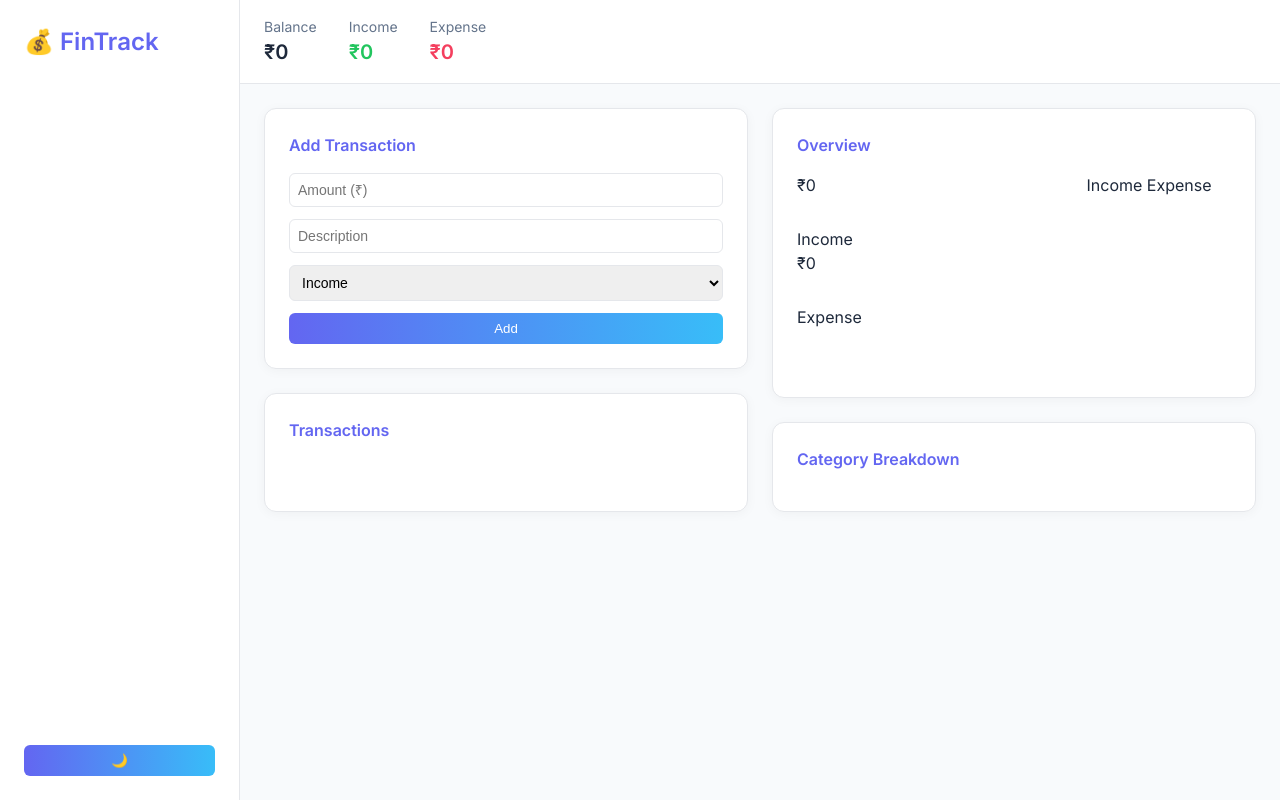
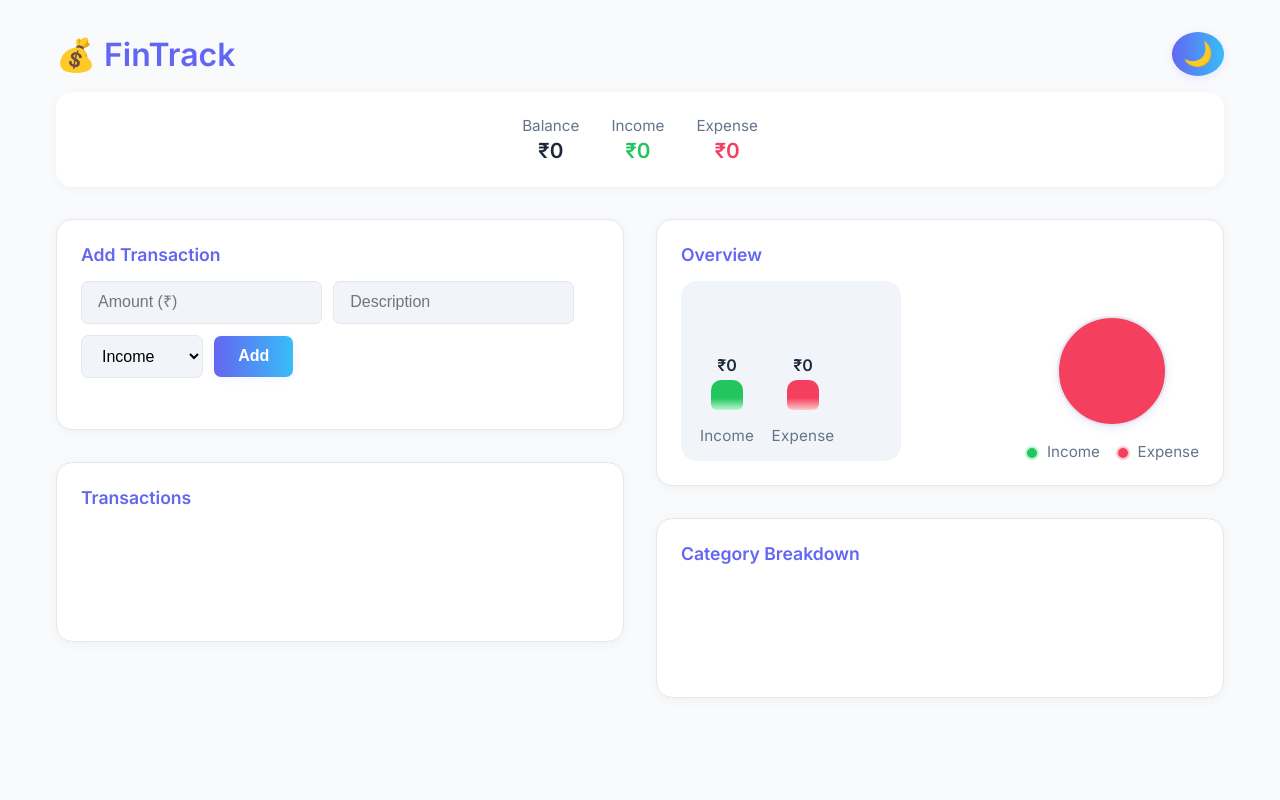
Before and after one commit to stacksh/FinTrack, a plain HTML site: page index.html in a window 1280 px wide. Drawn offline with Linux system fonts and the light colour scheme.

Commit message:
fix layout

```diff
--- a/app.js
+++ b/app.js
@@ -86,7 +86,7 @@ function updateCharts(income, expense) {
   barChart.innerHTML = "";
   const values = [income, expense];
   const labels = ["Income", "Expense"];
-  const maxBarHeight = 160; // px, matches your CSS
+  const maxBarHeight = 120; // px, slightly less than container for padding
   const minBarHeight = 30;  // px, for visibility
   const maxVal = Math.max(...values, 100); // scaling
 
@@ -103,12 +103,12 @@ function updateCharts(income, expense) {
     // Bar
     const bar = document.createElement("div");
     bar.className = "bar " + (i === 0 ? "income" : "expense");
-    // Calculate proportional height, but clamp to maxBarHeight
+    // Clamp bar height to maxBarHeight
     let barHeight = minBarHeight;
     if (maxVal > 0) {
       barHeight = Math.max(
         minBarHeight,
-        Math.round((val / maxVal) * maxBarHeight)
+        Math.min(Math.round((val / maxVal) * maxBarHeight), maxBarHeight)
       );
     }
     bar.style.height = barHeight + "px";
--- a/index.html
+++ b/index.html
@@ -7,36 +7,29 @@
   <link rel="stylesheet" href="style.css" />
 </head>
 <body>
-  <div class="app-container">
-    <!-- Sidebar -->
-    <aside class="sidebar">
-      <h1 class="logo">💰 FinTrack</h1>
+  <div class="container">
+    <header>
+      <h1>💰 FinTrack</h1>
       <button id="theme-toggle">🌙</button>
-    </aside>
-
-    <!-- Main Content -->
-    <main class="main-content">
-      <!-- Top Summary Bar -->
-      <div class="summary-bar">
-        <div class="summary-item">
-          <span class="label">Balance</span>
-          <span class="value" id="balance">₹0</span>
+    </header>
+    <main>
+      <section class="dashboard">
+        <div class="summary">
+          <div>
+            <div class="summary-label">Balance</div>
+            <div class="summary-value" id="balance">₹0</div>
           </div>
-        <div class="summary-item">
-          <span class="label">Income</span>
-          <span class="value income" id="total-income">₹0</span>
+          <div>
+            <div class="summary-label">Income</div>
+            <div class="summary-value income" id="total-income">₹0</div>
           </div>
-        <div class="summary-item">
-          <span class="label">Expense</span>
-          <span class="value expense" id="total-expense">₹0</span>
+          <div>
+            <div class="summary-label">Expense</div>
+            <div class="summary-value expense" id="total-expense">₹0</div>
           </div>
         </div>
-
-      <!-- Two Column Layout -->
-      <div class="content-grid">
-        <!-- Left Column -->
-        <div class="column">
-          <!-- Add Transaction Form -->
+        <div class="main-grid">
+          <div class="left-panel">
             <div class="card">
               <h2>Add Transaction</h2>
               <form id="transaction-form">
@@ -53,22 +46,17 @@
               </form>
               <div id="form-error" class="form-error"></div>
             </div>
-
-          <!-- Transactions List -->
-          <div class="card transactions">
+            <div class="card transactions-card">
               <h2>Transactions</h2>
               <ul id="transaction-list"></ul>
             </div>
           </div>
-
-        <!-- Right Column -->
-        <div class="column">
-          <!-- Charts -->
-          <div class="card">
+          <div class="right-panel">
+            <div class="card chart-card">
               <h2>Overview</h2>
-            <div class="charts-container">
+              <div class="charts-flex">
                 <div id="bar-chart"></div>
-              <div class="pie-wrapper">
+                <div>
                   <div id="pie-chart"></div>
                   <div class="legend">
                     <span><span class="dot income-dot"></span>Income</span>
@@ -77,15 +65,14 @@
                 </div>
               </div>
             </div>
-
-          <!-- Category Breakdown -->
-          <div class="card">
+            <div class="card breakdown-card">
               <h2>Category Breakdown</h2>
               <div id="category-list"></div>
               <div id="category-bar-chart"></div>
             </div>
           </div>
         </div>
+      </section>
     </main>
   </div>
   <script src="app.js"></script>
--- a/style.css
+++ b/style.css
@@ -1,5 +1,5 @@
 /* Reset and Fonts */
-@import url('https://fonts.googleapis.com/css2?family=Inter:wght@400;500;600&display=swap');
+@import url('https://fonts.googleapis.com/css2?family=Inter:wght@400;600&display=swap');
 
 :root {
   --bg: #f8fafc;
@@ -23,171 +23,465 @@ body {
   font-family: 'Inter', sans-serif;
   background: var(--bg);
   color: var(--text);
-  line-height: 1.5;
-}
-
-/* Layout */
-.app-container {
-  display: flex;
   min-height: 100vh;
 }
 
-/* Sidebar */
-.sidebar {
-  width: 240px;
-  background: var(--card-bg);
-  padding: 1.5rem;
-  border-right: 1px solid var(--border);
-  display: flex;
-  flex-direction: column;
-  justify-content: space-between;
+.container {
+  max-width: 1200px;
+  margin: 0 auto;
+  padding: 0 1rem;
 }
 
-.logo {
-  font-size: 1.5rem;
-  font-weight: 600;
+header {
+  display: flex;
+  justify-content: space-between;
+  align-items: center;
+  padding: 2rem 0 1rem 0;
+  background: none;
+}
+
+header h1 {
+  font-size: 2rem;
+  font-weight: 700;
   color: var(--primary);
 }
 
-/* Main Content */
-.main-content {
-  flex: 1;
+#theme-toggle {
+  background: var(--primary-gradient);
+  color: #fff;
+  border: none;
+  border-radius: 50%;
+  font-size: 1.5rem;
+  padding: 0.5rem 0.7rem;
+  cursor: pointer;
+  box-shadow: 0 2px 8px #6366f122;
+  transition: background 0.2s, color 0.2s, transform 0.2s;
+}
+#theme-toggle:hover {
+  background: #38bdf8;
+  color: #1e293b;
+  transform: scale(1.1);
+}
+
+main {
+  width: 100%;
+}
+
+.dashboard {
   display: flex;
   flex-direction: column;
-  max-height: 100vh;
-  overflow: hidden;
+  gap: 2rem;
 }
 
-/* Summary Bar */
-.summary-bar {
+.summary {
   display: flex;
   gap: 2rem;
-  padding: 1rem 1.5rem;
+  justify-content: center;
   background: var(--card-bg);
-  border-bottom: 1px solid var(--border);
+  border-radius: 1rem;
+  box-shadow: var(--shadow);
+  padding: 1.5rem 0;
 }
 
-.summary-item {
+.summary-label {
+  font-size: 0.95rem;
+  color: #64748b;
+  margin-bottom: 0.2rem;
+  text-align: center;
+}
+.summary-value {
+  font-size: 1.3rem;
+  font-weight: 700;
+  color: var(--text);
+  text-align: center;
+}
+.summary-value.income { color: var(--income); }
+.summary-value.expense { color: var(--expense); }
+
+.main-grid {
+  display: grid;
+  grid-template-columns: 1fr 1fr;
+  gap: 2rem;
+}
+
+.left-panel, .right-panel {
   display: flex;
   flex-direction: column;
+  gap: 2rem;
 }
 
-.summary-item .label {
-  font-size: 0.875rem;
-  color: #64748b;
-}
-
-.summary-item .value {
-  font-size: 1.25rem;
-  font-weight: 600;
-}
-
-.value.income { color: var(--income); }
-.value.expense { color: var(--expense); }
-
-/* Content Grid */
-.content-grid {
-  display: grid;
-  grid-template-columns: repeat(2, 1fr);
-  gap: 1.5rem;
-  padding: 1.5rem;
-  overflow: auto;
-}
-
-.column {
-  display: flex;
-  flex-direction: column;
-  gap: 1.5rem;
-}
-
-/* Cards */
 .card {
   background: var(--card-bg);
-  border-radius: 0.75rem;
+  border-radius: 1rem;
+  box-shadow: var(--shadow);
+  border: 1px solid var(--border);
   padding: 1.5rem;
-  border: 1px solid var(--border);
-  box-shadow: var(--shadow);
+  min-height: 180px;
 }
 
 .card h2 {
-  font-size: 1rem;
+  font-size: 1.1rem;
   font-weight: 600;
   color: var(--primary);
   margin-bottom: 1rem;
 }
 
-/* Form Styling */
 form {
-  display: grid;
-  gap: 0.75rem;
+  display: flex;
+  gap: 0.7rem;
+  flex-wrap: wrap;
+  align-items: center;
 }
 
 input, select {
-  padding: 0.5rem;
+  padding: 0.7rem 1rem;
+  border-radius: 7px;
   border: 1px solid var(--border);
-  border-radius: 0.375rem;
-  font-size: 0.875rem;
+  font-size: 1rem;
+  background: #f1f5f9;
+  transition: border 0.2s;
 }
 
-button {
-  padding: 0.5rem 1rem;
-  background: var(--primary-gradient);
-  color: white;
-  border: none;
-  border-radius: 0.375rem;
-  cursor: pointer;
-  font-weight: 500;
+input:focus, select:focus {
+  border: 1.5px solid var(--primary);
+  outline: none;
 }
 
-/* Transactions */
-.transactions {
-  flex: 1;
-  overflow: hidden;
+button[type="submit"] {
+  background: var(--primary-gradient);
+  color: #fff;
+  border: none;
+  cursor: pointer;
+  padding: 0.7rem 1.5rem;
+  border-radius: 7px;
+  font-weight: 600;
+  font-size: 1rem;
+  box-shadow: 0 2px 8px rgba(99, 102, 241, 0.07);
+  transition: background 0.2s, transform 0.2s;
+}
+button[type="submit"]:hover {
+  background: linear-gradient(90deg, #6366f1 0%, #38bdf8 100%);
+  transform: scale(1.04);
+}
+
+.form-error {
+  color: #f43f5e;
+  margin-top: 0.5rem;
+  font-size: 1rem;
+  min-height: 1.2em;
+  font-weight: 500;
+  letter-spacing: 0.2px;
+}
+
+.transactions-card {
+  max-height: 320px;
+  overflow-y: auto;
 }
 
 #transaction-list {
   list-style: none;
-  overflow-y: auto;
-  max-height: calc(100vh - 300px);
+  padding: 0;
+  margin: 0;
+}
+
+#transaction-list li {
+  display: flex;
+  justify-content: space-between;
+  align-items: center;
+  background: var(--card-bg);
+  padding: 1rem 1.2rem;
+  margin-bottom: 0.7rem;
+  border-radius: 12px;
+  box-shadow: 0 2px 8px rgba(99, 102, 241, 0.07);
+  font-size: 1rem;
+  border: 1px solid #e5e7ef;
+  transition: box-shadow 0.2s, transform 0.2s;
+}
+#transaction-list li:hover {
+  box-shadow: 0 6px 18px rgba(99, 102, 241, 0.13);
+  transform: translateY(-2px) scale(1.01);
+}
+
+.transaction-left {
+  display: flex;
+  gap: 0.9rem;
+  align-items: center;
+}
+
+.transaction-left .symbol {
+  font-size: 1.3rem;
+  opacity: 0.8;
+}
+
+.amount {
+  font-weight: bold;
+  color: var(--income);
+  font-size: 1.1rem;
+}
+
+.expense .amount {
+  color: var(--expense);
+}
+
+.desc {
+  color: var(--text);
+  opacity: 0.85;
+  font-size: 1rem;
+}
+
+.transaction-right {
+  display: flex;
+  gap: 1rem;
+  align-items: center;
+}
+
+.category {
+  font-size: 0.9rem;
+  opacity: 0.7;
+  background: #e0e7ff;
+  color: #3730a3;
+  padding: 0.2rem 0.7rem;
+  border-radius: 6px;
+  font-weight: 500;
+}
+
+.delete-btn {
+  background: transparent;
+  border: none;
+  cursor: pointer;
+  font-size: 1.2rem;
+  color: var(--expense);
+  transition: transform 0.2s, color 0.2s;
+  padding: 0.2rem 0.4rem;
+}
+.delete-btn:hover {
+  transform: scale(1.2) rotate(-10deg);
+  color: #be123c;
 }
 
 /* Charts */
-.charts-container {
+.chart-card {
+  min-height: 220px;
+}
+
+.charts-flex {
   display: flex;
-  gap: 1.5rem;
-  height: 200px;
+  gap: 2rem;
+  align-items: flex-end;
+  justify-content: space-between;
 }
 
 #bar-chart {
-  flex: 3;
+  display: flex;
+  align-items: flex-end;
+  gap: 1rem;
+  height: 180px; /* Increased height */
+  max-height: 180px;
+  width: 220px;  /* Slightly wider for labels */
+  border-radius: 16px;
+  background: #f1f5f9;
+  padding: 1.5rem 1rem 1rem 1rem; /* Extra top padding for value labels */
+  overflow: visible; /* Allow labels to show */
+  position: relative;
 }
 
-.pie-wrapper {
-  flex: 2;
+.bar-group {
   display: flex;
   flex-direction: column;
   align-items: center;
+  justify-content: flex-end;
+  height: 100%;
+  width: 60px;
+  position: relative;
+}
+
+.bar {
+  width: 32px;
+  background: linear-gradient(180deg, var(--primary-gradient), rgba(255,255,255,0.08));
+  border-radius: 10px 10px 6px 6px;
+  transition: height 0.3s;
+  margin-bottom: 0.5rem;
+  position: relative;
+  display: flex;
+  align-items: flex-end;
+  justify-content: center;
+}
+
+.bar.income {
+  background: linear-gradient(180deg, var(--income) 60%, #bbf7d0 100%);
+}
+.bar.expense {
+  background: linear-gradient(180deg, var(--expense) 60%, #fecaca 100%);
+}
+
+.bar-value {
+  font-size: 1rem;
+  font-weight: 700;
+  color: var(--text);
+  margin-bottom: 0.3rem;
+  text-shadow: 0 1px 4px #fff8;
+  text-align: center;
+  max-width: 60px;
+  word-break: break-all;
+}
+
+.bar-label {
+  margin-top: 0.5rem;
+  font-size: 0.95rem;
+  font-weight: 500;
+  color: #64748b;
+  letter-spacing: 0.2px;
+}
+
+#pie-chart {
+  width: 110px;
+  height: 110px;
+  border-radius: 50%;
+  background: conic-gradient(
+    var(--income) 0% 50%,
+    var(--expense) 50% 100%
+  );
+  box-shadow: 0 2px 8px rgba(99, 102, 241, 0.13);
+  border: 2px solid #e5e7ef;
+  margin: 0 auto;
+  position: relative;
+}
+
+.legend {
+  display: flex;
+  gap: 1rem;
+  margin-top: 1rem;
+  font-size: 0.95rem;
+  color: #64748b;
+}
+.dot {
+  display: inline-block;
+  width: 14px;
+  height: 14px;
+  border-radius: 50%;
+  margin-right: 0.5em;
+  vertical-align: middle;
+}
+.income-dot {
+  background: var(--income);
+  border: 2px solid #bbf7d0;
+}
+.expense-dot {
+  background: var(--expense);
+  border: 2px solid #fecaca;
+}
+
+/* Category Breakdown */
+.breakdown-card {
+  min-height: 180px;
+}
+
+#category-list {
+  display: flex;
+  flex-wrap: wrap;
+  gap: 1rem;
+  margin-bottom: 1rem;
+}
+
+.category-item {
+  background: #f1f5f9;
+  border-radius: 8px;
+  padding: 0.5rem 1rem;
+  font-weight: 500;
+  color: var(--text);
+  min-width: 90px;
+  box-shadow: 0 2px 8px rgba(99, 102, 241, 0.07);
+  border: 1px solid #e0e7ef;
+  display: flex;
+  flex-direction: column;
+  align-items: flex-start;
+}
+.category-item .cat-label {
+  font-size: 0.95rem;
+  margin-bottom: 0.2rem;
+}
+.category-item .cat-amount {
+  font-size: 1.05rem;
+  font-weight: 700;
+}
+
+#category-bar-chart {
+  width: 100%;
+  max-width: 320px;
+  margin: 0 auto;
+}
+
+.cat-bar-row {
+  display: flex;
+  align-items: center;
+  margin-bottom: 0.5rem;
+  gap: 0.7rem;
+}
+.cat-bar-label {
+  width: 70px;
+  font-size: 0.95rem;
+  color: #64748b;
+  text-align: right;
+  flex-shrink: 0;
+}
+.cat-bar {
+  height: 14px;
+  border-radius: 7px;
+  background: var(--primary-gradient);
+  transition: width 0.4s;
+  min-width: 10px;
+}
+.cat-bar.income {
+  background: linear-gradient(90deg, var(--income) 60%, #bbf7d0 100%);
+}
+.cat-bar.expense {
+  background: linear-gradient(90deg, var(--expense) 60%, #fecaca 100%);
+}
+.cat-bar-amount {
+  margin-left: 0.7rem;
+  font-weight: 600;
+  color: var(--text);
 }
 
 /* Responsive */
-@media (max-width: 1024px) {
-  .sidebar {
+@media (max-width: 900px) {
+  .main-grid {
+    grid-template-columns: 1fr;
+    gap: 2rem;
+  }
+  .charts-flex {
+    flex-direction: column;
+    gap: 1rem;
+    align-items: stretch;
+  }
+  #bar-chart {
+    width: 100%;
+    height: 120px;
+  }
+  #pie-chart {
     width: 80px;
-  }
-
-  .content-grid {
-    grid-template-columns: 1fr;
+    height: 80px;
   }
 }
 
-@media (max-width: 768px) {
-  .app-container {
+@media (max-width: 600px) {
+  .container {
+    padding: 0 0.2rem;
+  }
+  header {
     flex-direction: column;
+    gap: 1rem;
+    padding: 1rem 0 0.5rem 0;
   }
-
-  .sidebar {
-    width: 100%;
-    flex-direction: row;
+  .summary {
+    flex-direction: column;
+    gap: 1rem;
+    padding: 1rem 0.5rem;
+  }
+  .main-grid {
+    gap: 1rem;
+  }
+  .card {
     padding: 1rem;
   }
 }
```
Lines whose indentation alone changed are shown as unchanged.
